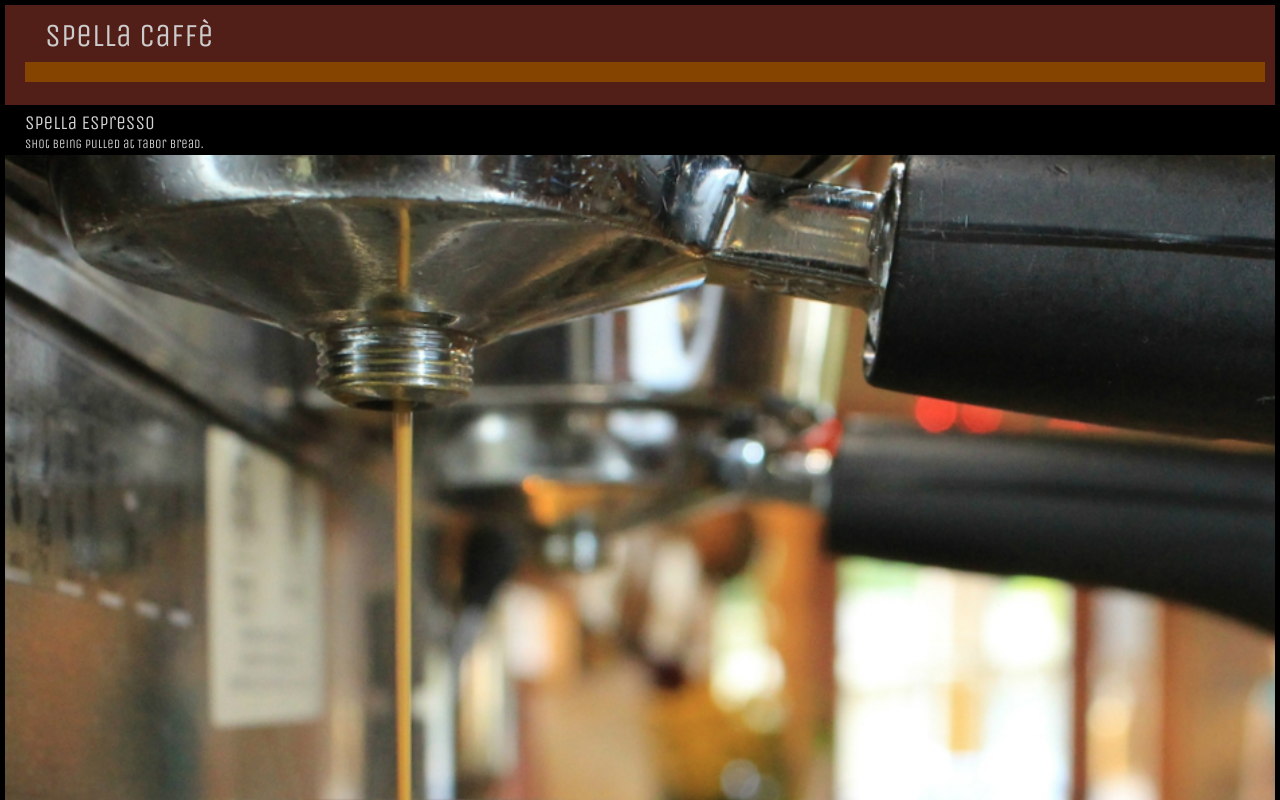
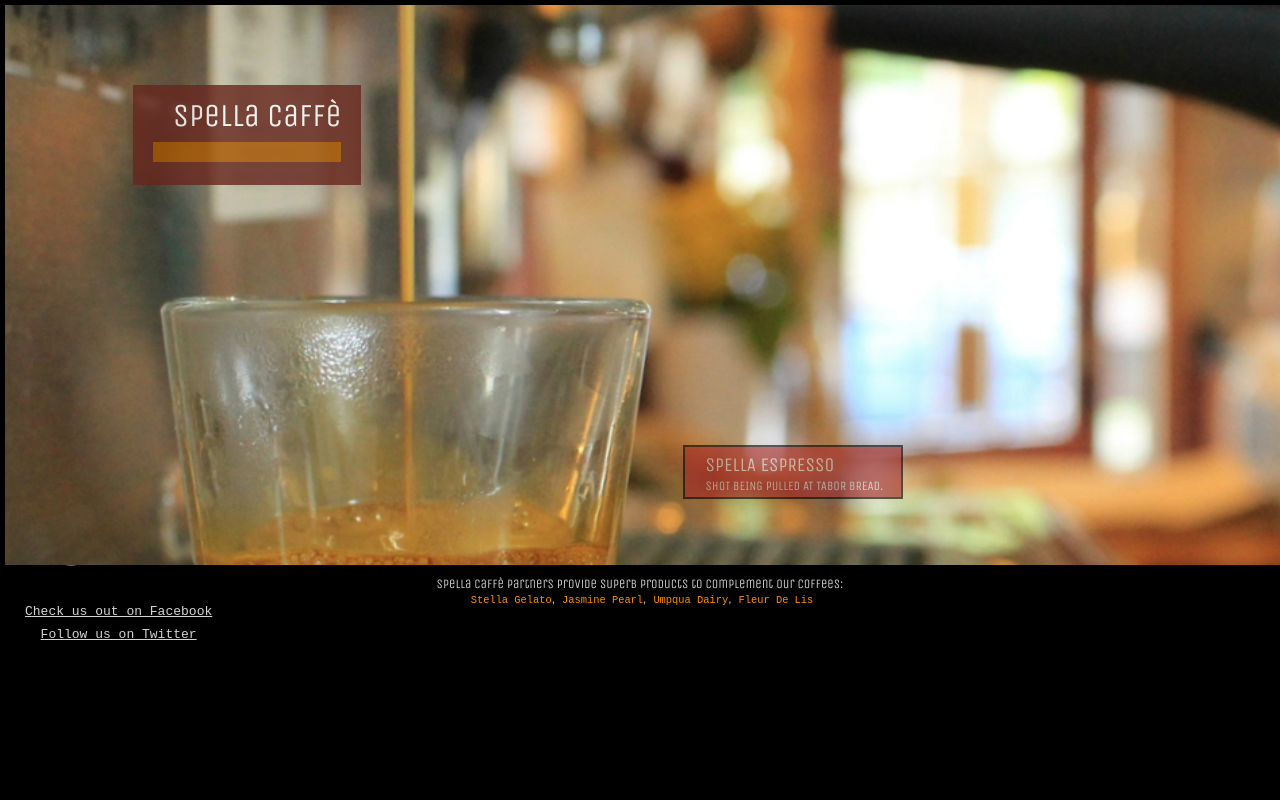
Before and after one commit to schuylermk/CSS-Week-2-CodeReview, a plain HTML site: page index.html in a window 1280 px wide. Shown: the top 800 px of the page. Drawn offline with nearby package versions, Linux system fonts and the light colour scheme.

Commit message:
Adds first media query in progress

```diff
--- a/css/styles.css
+++ b/css/styles.css
@@ -12,6 +12,25 @@ html, body {
 body {
   background: black;
   margin: 5px;
+}
+
+.wrapper {
+	min-height: 100%;
+	margin: 0 auto -20px;
+}
+
+.push {
+  height: 40px;
+}
+
+footer h2 {
+  font-size: 1.3em;
+  font-weight: lighter;
+  color: #DC0000;
+}
+
+footer {
+	height: 40px;
 }
 
 header h1 {
@@ -60,15 +79,15 @@ nav ul li a {
   font-family: 'Unica One', cursive;
 }
 
-.big-img-caption h1,
-.big-img-caption h4 {
+.caption h1,
+.caption h4 {
   margin: 0;
   padding: 0;
   font-family: 'Unica One', cursive;
   text-transform: uppercase;
 }
 
-.espresso-img h1 {
+.caption h1 {
   color: lightgray;
   font-size: 1.2em;
   font-weight: normal;
@@ -77,7 +96,7 @@ nav ul li a {
   margin: 6px auto 0 auto;
 }
 
-.espresso-img h4 {
+.caption h4 {
   color: lightgray;
   font: .8em normal;
   font-family: sans-serif;
@@ -94,6 +113,10 @@ nav ul li a {
   display: block;
   width: 100%;
   background: white;
+}
+
+.social h1 {
+  display: none;
 }
 
 .facebook a, .twitter a {
@@ -169,40 +192,74 @@ footer {                 /* make sticky*/
   font-family: 'Unica One', cursive;
 }
 
-@media screen and (min-width: 600px) {
-  .nav {
-  /*display: none;*/
+@media screen and (min-width: 500px) {
+  .wrapper1 {
+    position: relative;
+    height: 50vh;
+    background: black;
+  }
+
+  header {
   position: absolute;
-  top: 40px;
-  left: 40px;
-  opacity: .7;
+  top: 10vh;
+  left: 10vw;
+  opacity: .8;
+  padding: 0 20px;
   }
+
+  .wrapper1 img {
+    display: block;
+    width: 100vw;
+    height: 70vh;
+    object-fit: cover;
+  }
+
+  .caption{
+    position: absolute;
+    top: 55vh;
+    left: 53vw;
+    background: brown;
+    opacity: .6;
+    border: 2px solid black;
+  }
+
+  .caption h4 {
+    margin-right: 18px;
+  }
+
+  nav {
+    padding: 0 10px;
+    opacity: 1.5;
+  }
+
+  nav ul li a {
+    color: white;
+    padding: 0;
+  }
+
+  nav ul li:last-child a{
+    margin: 0;
+  }
+
+  #shot {
+    display: block;
+    width: 100vw;
+    height: 40vh;
+    object-fit: cover;
+  }
+
+  .social {
+    position: absolute;
+    top: 75vh;
+  }
+
+
 
   .company {
   background: none;
   padding-left: 15px;
   }
 
-  .main {
-    position: relative;
-    height: 800px;
-    width: 100%;
-  }
-
-  a {
-    display: none;
-  }
-  .right-column {
-    float: right;
-    height: 400px;
-    width: 49.5%;
-  }
-  .left-column {
-
-    float: left;
-    height: 400px;
-    width: 49.5%;
-  }
 @media screen and (min-width: 1100px) {
   .nav {
   /*display: none;*/
--- a/index.html
+++ b/index.html
@@ -7,6 +7,7 @@
     <title>Spella Caff&egrave</title>
   </head>
   <body>
+    <div class="wrapper1">
       <header>
         <h1>Spella Caff&egrave</h1>
         <nav>
@@ -18,20 +19,24 @@
           </ul>
         </nav>
       </header>
-    <div class="espresso-img">
+      <div class="caption">
         <h1>Spella Espresso</h1>
         <h4>Shot being pulled at Tabor Bread.</h4>
       </div>
       <div id="shot">
         <img src="img/espresso.jpg" alt="Shot of espresso being extracted." />
       </div>
+    </div>
       <main>
+        <div class="social">
+          <h1>Stay up to date with what's happening with us here at Spella, and special events in Portland!</h1>
           <section class="facebook">
             <a href="https://www.facebook.com/pages/Spella-Caffe/406093319529949">Check us out on Facebook<span class="logo"></span></a>
           </section>
           <section class="twitter">
             <a href="https://twitter.com/SpellaCaffe">Follow us on Twitter</a>
           </section>
+        </div>
         <section class="company-info">
           <p>Spella Caff&egrave; specializes in traditional espresso, macchiato and cappuccino- from the careful selection, roasting and blending of coffee beans to the hand-pulled extraction of the ristretto. Spella Caff&egrave; offers fresh-brewed, single-origin coffees; handcrafted and made-to-order chai and teas; Italian sodas; and gelato, sorbetto, and affogato.</p>
         </section>
@@ -49,14 +54,6 @@
           <p>Spella Caff&egrave; partners provide superb products to complement our coffees:<br>
             <a href="http://www.stellagelato.com/">Stella Gelato</a>, <a href="http://www.thejasminepearl.com/">Jasmine Pearl</a>, <a href="http://www.umpquadairy.com/">Umpqua Dairy</a>, <a href="http://fleurdelisbakery.com/">Fleur De Lis</a></p>
         </section>
-      <!-- <div class="left-column">
-        <h2>This is the left column</h2>
-      </div>
-      <div class="right-column">
-        <h2>This is the right-column</h2>
-      </div> -->
       </main>
-
-    <footer> &copy; 2016 Schuyler Klaassen</footer>
   </body>
 </html>
```
Lines whose indentation alone changed are shown as unchanged.
